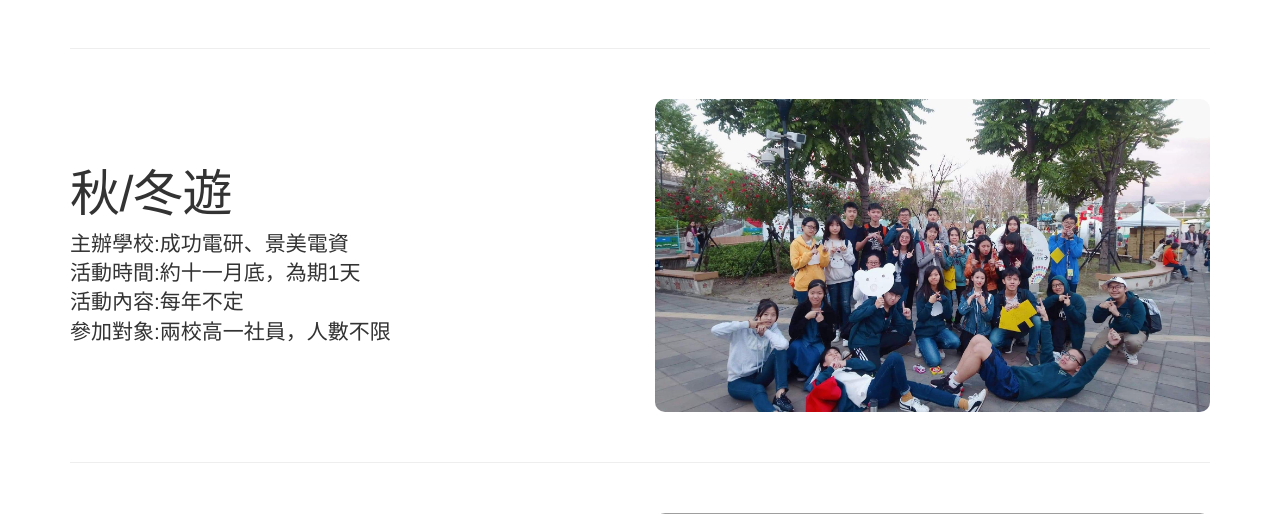
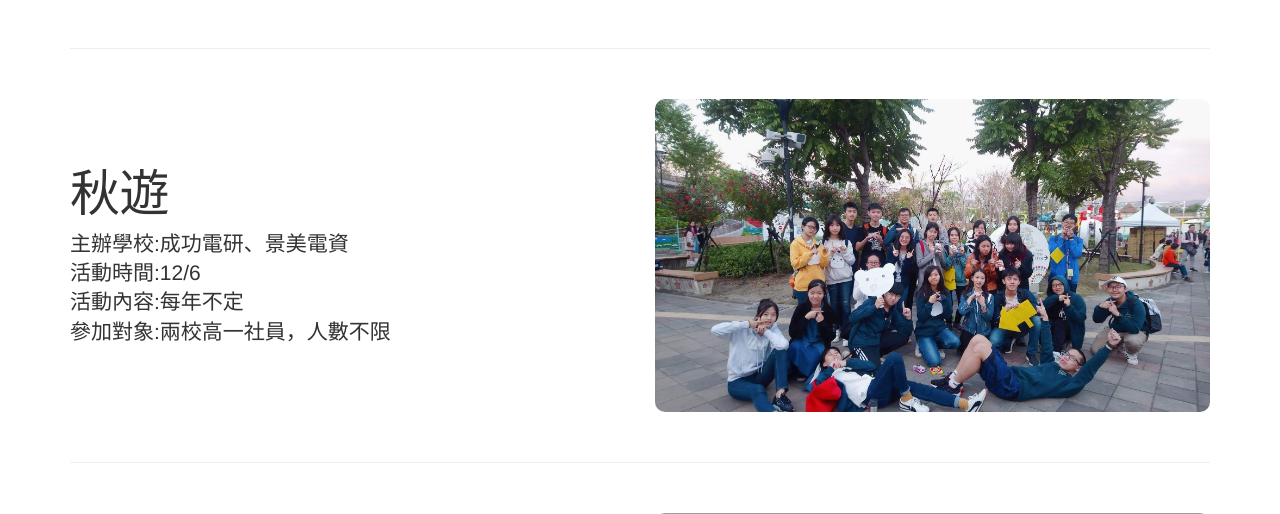
Before and after one commit to ckcsc-tp/ckcsc33rd-v.3, a Node server app: page /activities in a window 1280 px wide. Shown: the part 1947-2461 px from the top of the page. Run offline with Node 20, Linux system fonts and the light colour scheme; some libraries are stand-ins or nearby versions; grey boxes are pictures that could not be loaded.

Commit message:
update fall date

```diff
--- a/views/activities.ejs
+++ b/views/activities.ejs
@@ -106,9 +106,9 @@
 
             <div class="row featurette">
                 <div class="col-md-6">
-                    <h2 class="featurette-heading">秋/冬遊</h2>
+                    <h2 class="featurette-heading">秋遊</h2>
                     <p class="lead">主辦學校:成功電研、景美電資<br>
-                        活動時間:約十一月底，為期1天<br>
+                        活動時間:12/6<br>
                         活動內容:每年不定<br>
                         參加對象:兩校高一社員，人數不限</p>
                 </div>
```
